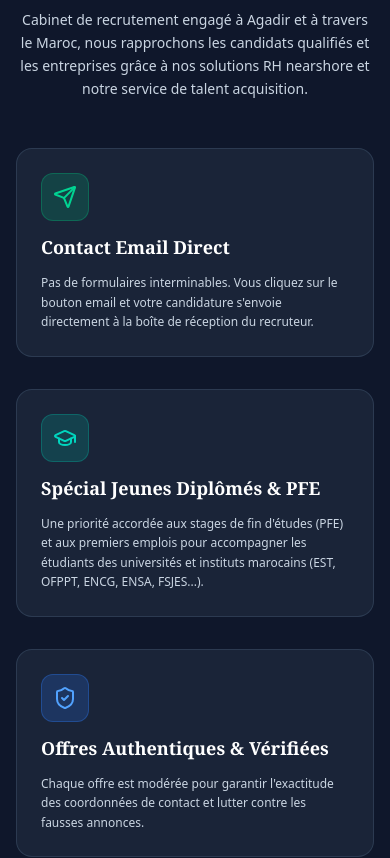
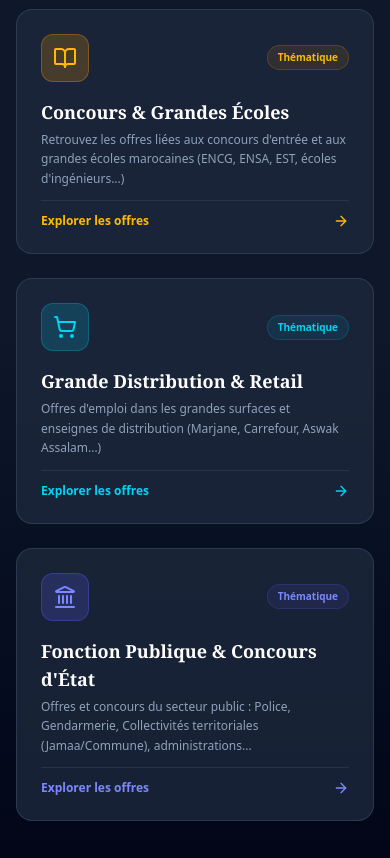
Before and after one commit to aibraacademy-web/website, a React (Vite) app: page / in a window 390 px wide. Shown: the part 6222-7080 px from the top of the page. Built offline with nearby package versions, Linux system fonts and the light colour scheme; no server answers; the database is empty; the HTML template or start-up script is replaced by a standard one.

Commit message:
feat: ajout des 3 catégories spécialisées (Concours, Distribution, Secteur Public)

```diff
--- a/src/pages/HomePage.tsx
+++ b/src/pages/HomePage.tsx
@@ -15,7 +15,10 @@ import {
   CheckCircle2,
   Sparkles,
   Building2,
-  Users2
+  Users2,
+  BookOpen,
+  ShoppingCart,
+  Landmark
 } from 'lucide-react';
 
 interface HomePageProps {
@@ -127,6 +130,119 @@ export const HomePage: React.FC<HomePageProps> = ({
         </div>
       </section>
 
+      {/* 4bis. Thematic Category Cards */}
+      <section className="py-12 sm:py-16 bg-gradient-to-b from-slate-900 via-slate-900 to-slate-950 border-b border-slate-800">
+        <div className="max-w-7xl mx-auto px-4 sm:px-6 lg:px-8">
+
+          <div className="text-center max-w-3xl mx-auto mb-10 space-y-3">
+            <span className="inline-flex items-center gap-1.5 text-xs font-bold text-emerald-400 uppercase tracking-widest bg-emerald-950 px-3 py-1 rounded-full border border-emerald-800">
+              <Sparkles className="w-3.5 h-3.5 text-emerald-400" />
+              <span>Explorer par thématique</span>
+            </span>
+            <h2 className="text-2xl sm:text-3xl font-extrabold text-white font-serif">
+              Catégories spécialisées
+            </h2>
+            <p className="text-slate-400 text-sm leading-relaxed">
+              Accédez directement aux offres qui correspondent à votre parcours ou secteur cible.
+            </p>
+          </div>
+
+          <div className="grid grid-cols-1 md:grid-cols-3 gap-6">
+
+            {/* Card 1: Concours & Grandes Écoles */}
+            <div
+              onClick={() => {
+                onSearch('concours|pfe|stage fin|encg|ensa|est |école|ingénieur|licence|master|bac+', '');
+                onNavigate('jobs');
+              }}
+              className="group cursor-pointer bg-slate-800/80 p-6 rounded-2xl border border-slate-700/80 hover:border-amber-500/50 hover:bg-slate-800 transition-all duration-300 space-y-3 flex flex-col justify-between"
+            >
+              <div>
+                <div className="flex items-center justify-between mb-4">
+                  <div className="w-12 h-12 rounded-xl bg-amber-500/20 text-amber-400 flex items-center justify-center border border-amber-500/30 group-hover:scale-110 transition-transform">
+                    <BookOpen className="w-6 h-6" />
+                  </div>
+                  <span className="text-[10px] font-bold text-amber-400 bg-amber-500/10 px-2.5 py-1 rounded-full border border-amber-500/20">
+                    Thématique
+                  </span>
+                </div>
+                <h3 className="text-lg font-bold text-white group-hover:text-amber-400 transition-colors font-serif mb-1">
+                  Concours & Grandes Écoles
+                </h3>
+                <p className="text-xs text-slate-400 leading-relaxed">
+                  Retrouvez les offres liées aux concours d'entrée et aux grandes écoles marocaines (ENCG, ENSA, EST, écoles d'ingénieurs...)
+                </p>
+              </div>
+              <div className="pt-3 border-t border-slate-700/60 flex items-center justify-between text-xs font-bold text-amber-400 group-hover:text-amber-300">
+                <span>Explorer les offres</span>
+                <ArrowRight className="w-4 h-4 group-hover:translate-x-1 transition-transform" />
+              </div>
+            </div>
+
+            {/* Card 2: Grande Distribution & Retail */}
+            <div
+              onClick={() => {
+                onSearch('distribution|retail|marjane|carrefour|aswak|grande surface|hypermarché|supermarché|magasin|commercial', '');
+                onNavigate('jobs');
+              }}
+              className="group cursor-pointer bg-slate-800/80 p-6 rounded-2xl border border-slate-700/80 hover:border-cyan-500/50 hover:bg-slate-800 transition-all duration-300 space-y-3 flex flex-col justify-between"
+            >
+              <div>
+                <div className="flex items-center justify-between mb-4">
+                  <div className="w-12 h-12 rounded-xl bg-cyan-500/20 text-cyan-400 flex items-center justify-center border border-cyan-500/30 group-hover:scale-110 transition-transform">
+                    <ShoppingCart className="w-6 h-6" />
+                  </div>
+                  <span className="text-[10px] font-bold text-cyan-400 bg-cyan-500/10 px-2.5 py-1 rounded-full border border-cyan-500/20">
+                    Thématique
+                  </span>
+                </div>
+                <h3 className="text-lg font-bold text-white group-hover:text-cyan-400 transition-colors font-serif mb-1">
+                  Grande Distribution & Retail
+                </h3>
+                <p className="text-xs text-slate-400 leading-relaxed">
+                  Offres d'emploi dans les grandes surfaces et enseignes de distribution (Marjane, Carrefour, Aswak Assalam...)
+                </p>
+              </div>
+              <div className="pt-3 border-t border-slate-700/60 flex items-center justify-between text-xs font-bold text-cyan-400 group-hover:text-cyan-300">
+                <span>Explorer les offres</span>
+                <ArrowRight className="w-4 h-4 group-hover:translate-x-1 transition-transform" />
+              </div>
+            </div>
+
+            {/* Card 3: Fonction Publique & Concours d'État */}
+            <div
+              onClick={() => {
+                onSearch('public|police|gendarmerie|commune|jamaa|administration|fonction publique|collectivité|ministère|état|territorial', '');
+                onNavigate('jobs');
+              }}
+              className="group cursor-pointer bg-slate-800/80 p-6 rounded-2xl border border-slate-700/80 hover:border-indigo-500/50 hover:bg-slate-800 transition-all duration-300 space-y-3 flex flex-col justify-between"
+            >
+              <div>
+                <div className="flex items-center justify-between mb-4">
+                  <div className="w-12 h-12 rounded-xl bg-indigo-500/20 text-indigo-400 flex items-center justify-center border border-indigo-500/30 group-hover:scale-110 transition-transform">
+                    <Landmark className="w-6 h-6" />
+                  </div>
+                  <span className="text-[10px] font-bold text-indigo-400 bg-indigo-500/10 px-2.5 py-1 rounded-full border border-indigo-500/20">
+                    Thématique
+                  </span>
+                </div>
+                <h3 className="text-lg font-bold text-white group-hover:text-indigo-400 transition-colors font-serif mb-1">
+                  Fonction Publique & Concours d'État
+                </h3>
+                <p className="text-xs text-slate-400 leading-relaxed">
+                  Offres et concours du secteur public : Police, Gendarmerie, Collectivités territoriales (Jamaa/Commune), administrations...
+                </p>
+              </div>
+              <div className="pt-3 border-t border-slate-700/60 flex items-center justify-between text-xs font-bold text-indigo-400 group-hover:text-indigo-300">
+                <span>Explorer les offres</span>
+                <ArrowRight className="w-4 h-4 group-hover:translate-x-1 transition-transform" />
+              </div>
+            </div>
+
+          </div>
+        </div>
+      </section>
+
       {/* 5. Pourquoi Aibra Academy ? */}
       <section className="py-12 sm:py-16 bg-slate-900 text-white border-b border-slate-800">
         <div className="max-w-7xl mx-auto px-4 sm:px-6 lg:px-8">
--- a/src/services/jobService.ts
+++ b/src/services/jobService.ts
@@ -167,14 +167,21 @@ export const incrementJobViews = async (id: string): Promise<void> => {
 export const filterJobs = (jobs: JobOffer[], filters: JobFilterState): JobOffer[] => {
   return jobs.filter(job => {
     // Keyword search: titre, entreprise, ville, description, catégorie
+    // Supporte le multi-keyword OR via le séparateur "|"
     if (filters.keyword.trim()) {
-      const q = filters.keyword.toLowerCase().trim();
-      const matchTitle = job.title.toLowerCase().includes(q);
-      const matchCompany = job.company.toLowerCase().includes(q);
-      const matchCity = job.city.toLowerCase().includes(q);
-      const matchCategory = job.category.toLowerCase().includes(q);
-      const matchDesc = job.description.toLowerCase().includes(q);
-      if (!matchTitle && !matchCompany && !matchCity && !matchCategory && !matchDesc) {
+      const raw = filters.keyword.toLowerCase().trim();
+      const terms = raw.includes('|') ? raw.split('|').map(t => t.trim()).filter(Boolean) : [raw];
+      const haystack = [
+        job.title,
+        job.company,
+        job.city,
+        job.category,
+        job.description,
+        ...(job.missions || []),
+        ...(job.profile || [])
+      ].join(' ').toLowerCase();
+      const matchesAny = terms.some(term => haystack.includes(term));
+      if (!matchesAny) {
         return false;
       }
     }
```
